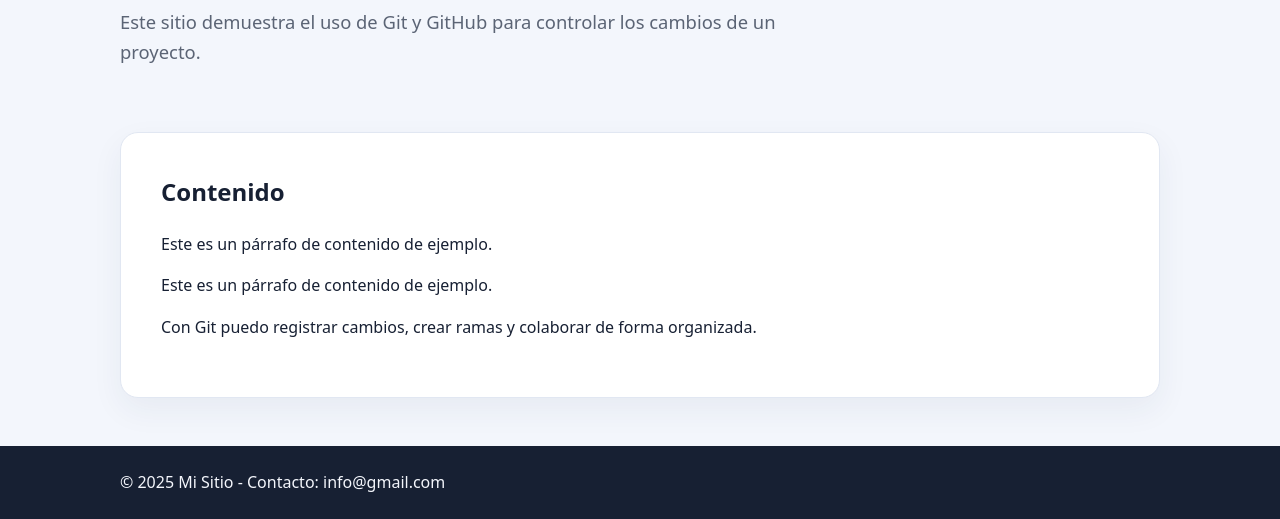
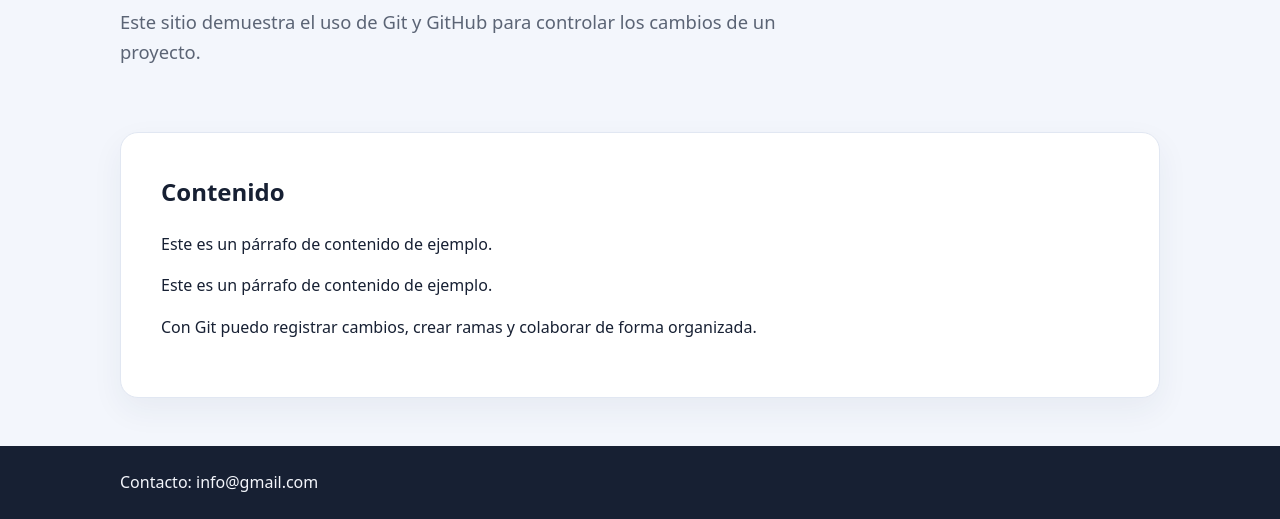
Before and after one commit to santigaviria123456-spec/Proyecto-git, a plain HTML site: page index.html in a window 1280 px wide. Shown: the part 304-823 px from the top of the page. Drawn offline with Linux system fonts and the light colour scheme.

Commit message:
feat: agregar footer con contacto

```diff
--- a/index.html
+++ b/index.html
@@ -36,7 +36,7 @@
 
   <footer id="contacto" class="site-footer">
     <div class="container footer-inner">
-      <p>© 2025 Mi Sitio - Contacto: info@gmail.com</p>
+      <p>Contacto: info@gmail.com</p>
     </div>
   </footer>
   <!-- Proyecto creado para practicar control de versiones con Git. -->
```
